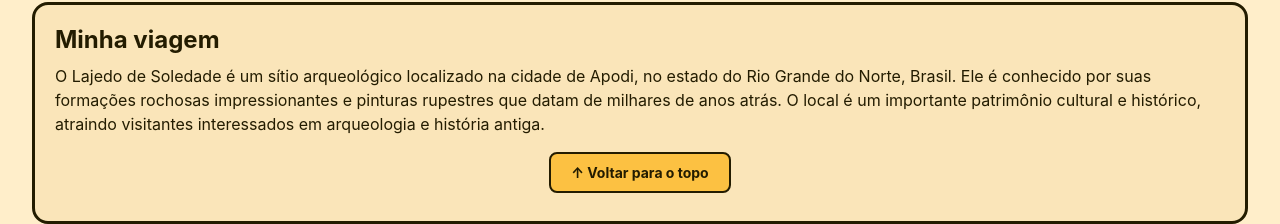
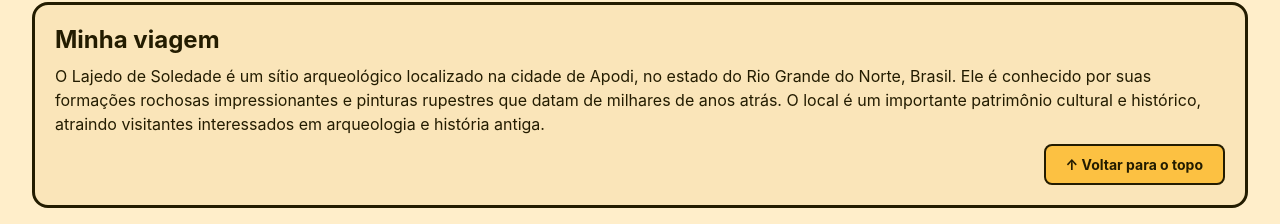
Before and after one commit to Sean-Araujo/viagens--landing-page, a plain HTML site: page index.html in a window 1280 px wide. Shown: the part 616-840 px from the top of the page. Drawn offline with Linux system fonts and the light colour scheme.

Commit message:
Update style.css

```diff
--- a/style.css
+++ b/style.css
@@ -108,7 +108,6 @@ header h1{
     width: fit-content;
     display: inline-block;
     text-align: center;
-    margin: 8px auto;
     padding: 10px 20px;
     background-color: #fcc142;
     color: #231c00;
@@ -117,6 +116,7 @@ header h1{
     border: #231c00 solid 2px;
     border-radius: 8px;
     text-decoration: none;
+    align-self: flex-end;
 }
 
 .back-to-top:hover{
```
